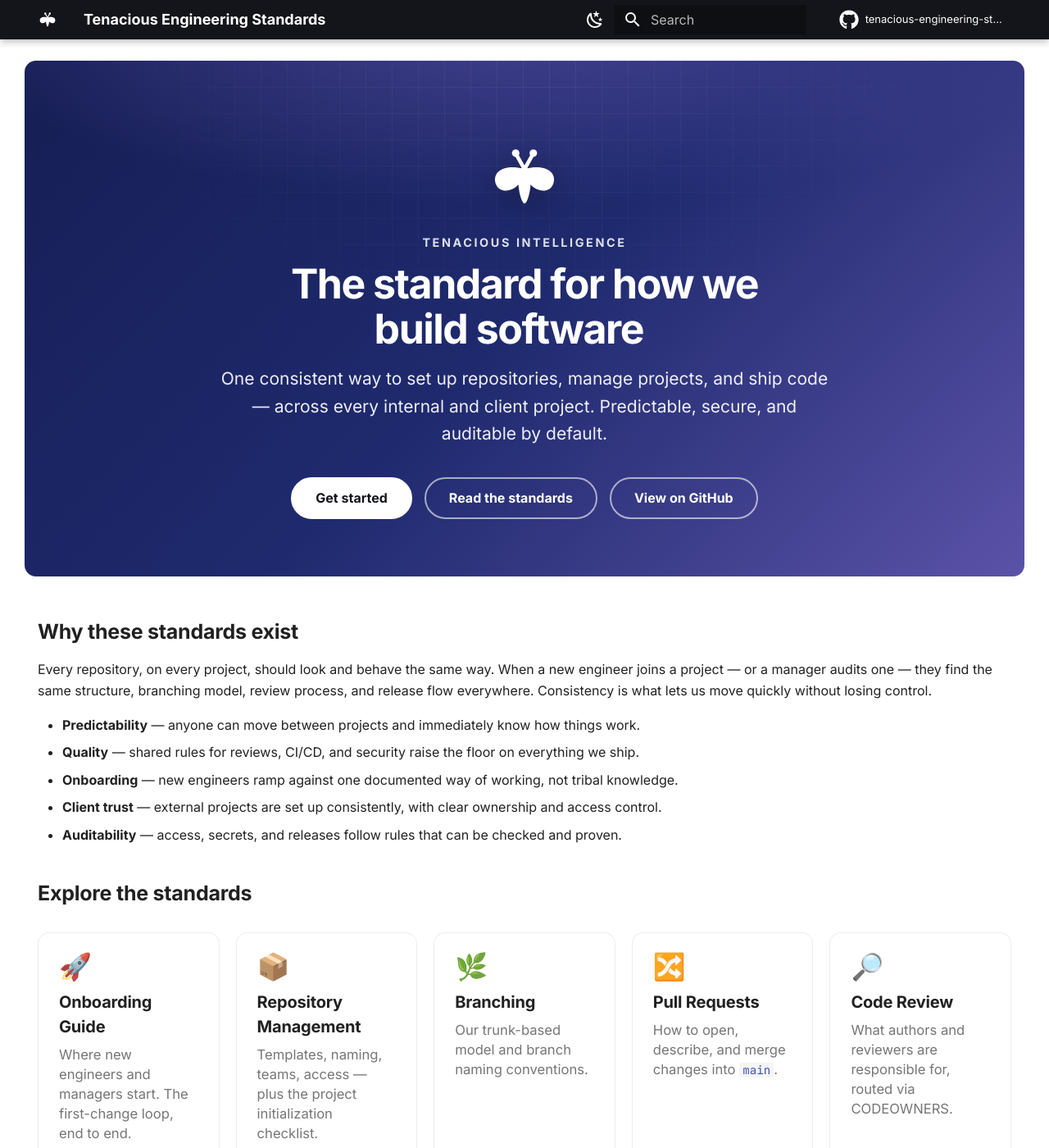
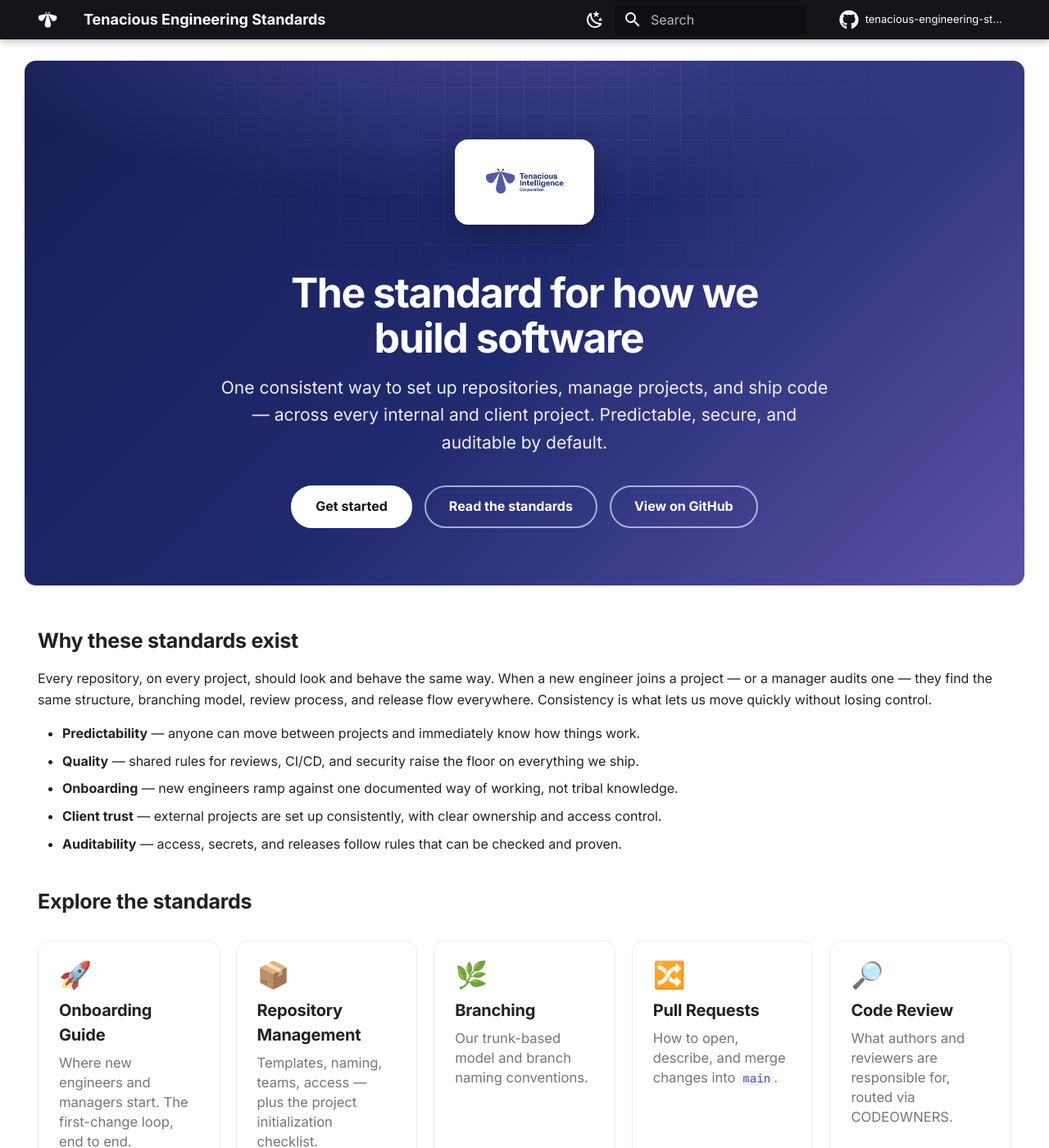
Before and after one commit to NuryeNigusMekonen/tenacious-engineering-standards, an MkDocs documentation site: the page built from docs/index.md, in a window 1280 px wide and 1400 px high. Shown: the whole window at 82% size. Built offline with MkDocs 1.6.1 and Material for MkDocs 9.7.7, drawn with Linux system fonts in a browser that asks for light colours; comment, search, counter and statistics services are not loaded.

Commit message:
Use real Tenacious logo: full lockup in hero, firefly mark in header/favicon
- Hero shows the official PNG logo (firefly + wordmark) on a white plate
- Header uses the firefly mark recolored white for the dark bar
- Favicon built from the real mark on a rounded white tile
- Remove the earlier hand-drawn SVG approximations

```diff
--- a/docs/assets/extra.css
+++ b/docs/assets/extra.css
@@ -50,11 +50,17 @@
 .ten-hero > * { position: relative; z-index: 1; }
 
 .ten-hero-logo {
+  display: inline-block;
+  margin: 0 auto 1.6rem;
+  padding: 1rem 1.6rem;
+  background: #fff;
+  border-radius: 16px;
+  box-shadow: 0 12px 34px rgba(0, 0, 0, 0.28);
+}
+.ten-hero-logo img {
   display: block;
-  width: 92px;
-  height: 92px;
-  margin: 0 auto 1.1rem;
-  filter: drop-shadow(0 6px 16px rgba(0, 0, 0, 0.25));
+  height: 64px;
+  width: auto;
 }
 
 .ten-hero .ten-eyebrow {
--- a/docs/index.md
+++ b/docs/index.md
@@ -5,8 +5,7 @@ hide:
 ---
 
 <div class="ten-hero" markdown="1">
-  <img class="ten-hero-logo" src="assets/logo.svg" alt="Tenacious Intelligence logo" width="92" height="92">
-  <p class="ten-eyebrow">Tenacious Intelligence</p>
+  <span class="ten-hero-logo"><img src="assets/tenacious-logo-full.png" alt="Tenacious Intelligence Corporation"></span>
   <h1>The standard for how we build software</h1>
   <p class="ten-sub">
     One consistent way to set up repositories, manage projects, and ship code —
--- a/mkdocs.yml
+++ b/mkdocs.yml
@@ -13,8 +13,8 @@ docs_dir: docs
 
 theme:
   name: material
-  logo: assets/logo.svg
-  favicon: assets/favicon.svg
+  logo: assets/mark-white.png
+  favicon: assets/favicon.png
   font:
     text: Inter
     code: JetBrains Mono
```
Also changed, not shown: docs/assets/favicon.png (added), docs/assets/favicon.svg (deleted), docs/assets/logo.svg (deleted), docs/assets/mark-white.png (added), docs/assets/tenacious-logo-full.png (added).
